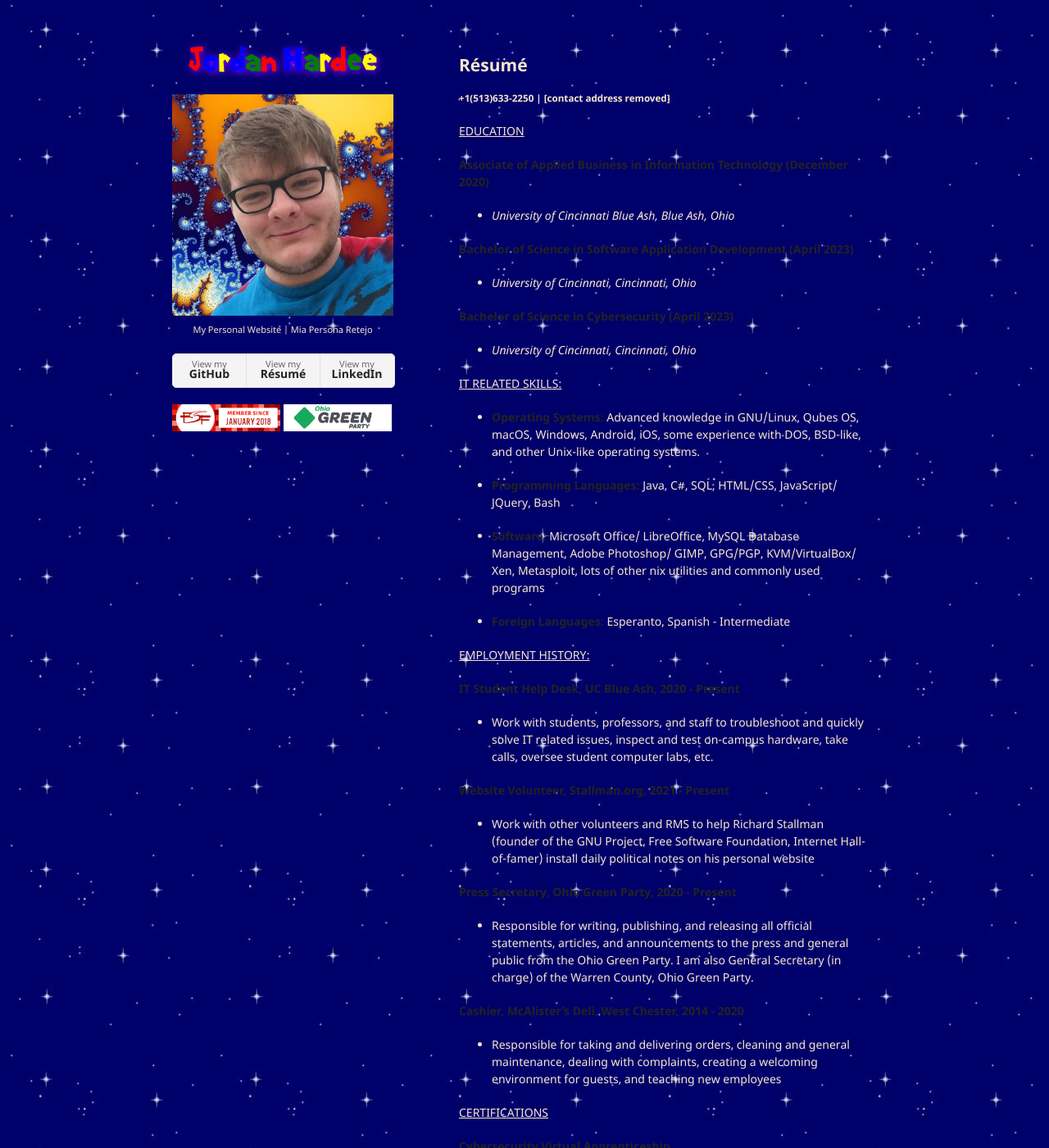
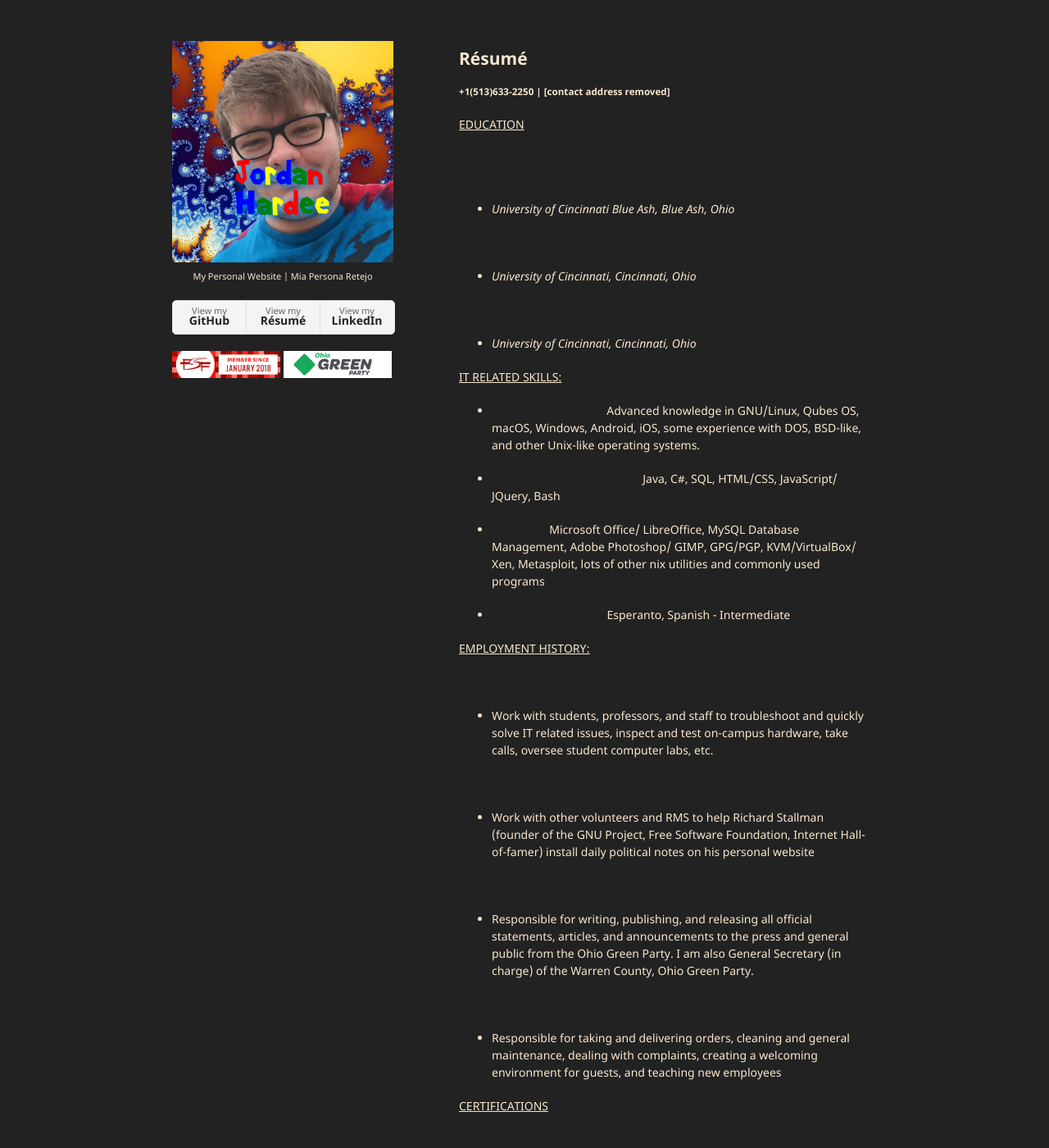
Before and after one commit to jordanhardee/jordanhardee.github.io, a Jekyll site: the page built from resume.md, in a window 1280 px wide and 1400 px high. Shown: the whole window at 82% size. Built offline with Jekyll 4.4.1, drawn with Linux system fonts in a browser that asks for light colours; our own code applies the rules of GitHub Pages for plain Markdown files.

Commit message:
rainbow test

```diff
--- a/_layouts/default.html
+++ b/_layouts/default.html
@@ -15,7 +15,8 @@
     <div class="wrapper">
       <header>
        <!-- <h1 style=font-size:200%;><a href="{{ "/" | absolute_url }}">{{ site.title | default: site.github.repository_name }}</a></h1> -->
-        <h1 class="container">
+       <div class="rainbow">
+       <h1 class="container">
          <span style='color: red'>J</span>
          <span style='color: blue'>o</span>
          <span style='color: yellow'>r</span>
@@ -29,6 +30,7 @@
          <span style='color: green'>e</span>
          <span style='color: yellow'>e</span>
         </h1>
+        </div>
         {% if site.logo %}
           <a href="https://jordanhardee.github.io"><img src="{{site.logo | relative_url}}" alt="Logo" /></a>
         {% endif %}
--- a/_sass/jekyll-theme-minimal.scss
+++ b/_sass/jekyll-theme-minimal.scss
@@ -29,6 +29,44 @@
   margin:0 0 20px;
 }
 
+/*RAINBOW TEST*/
+$colors: #fff56d, #6ddaff, #ba6dff, #ff6dac;
+$size: 50;
+
+@mixin rainbow-shadow($colors, $offset: 0, $size: $size) {
+  $len: length($colors);
+  $outp: 0px 0px transparent;
+  @for $i from 1 through $size {
+    $ind: floor( max($i + $offset, 1) / $size * length($colors) ) % $len + 1;
+    $col: nth($colors, $ind);
+    $outp: #{$outp}, #{$i}px #{$i}px #{$col};
+  }
+
+  text-shadow: $outp;
+}
+
+body { margin: 0; background: #222; }
+h1 {
+  position: absolute; left: 50%; top: 50%;
+  transform: translate(-50%, -50%);
+  margin: -#{$size/2}px 0 0;
+  font-family: 'Pacifico', cursive;
+  font-size: 60vh;
+  color: #eee;
+}
+.rainbow {
+  animation: animated-rainbow-shadow 1s infinite;
+}
+
+@keyframes animated-rainbow-shadow {
+  @for $i from 0 to $size + 1 {
+    #{$i / $size * 100}% {
+      @include rainbow-shadow($colors, $i);
+    }
+  }
+}
+/* END OF RAINBOW TEST */
+
 h1, h2, h3 {
   line-height:1.1;
 }
@@ -38,7 +76,7 @@
 font-family: "Mario";
 /*text-shadow: 1px 0 0 #000, 0 -1px 0 #000, 0 1px 0 #000, -1px 0 0 #000;*/
 /*text-shadow: 1px 0 0 #777777, 0 -1px 0 #777777, 0 1px 0 #777777, -1px 0 0 #777777;*/
-text-shadow:2px 2px 10px rgb(132, 0, 255);
+text-shadow:2px 2px 10px rgb(0, 153, 255);
 font-size:200%;
 font-size: 0;     // whitespaces go away
 text-align: center;
```
